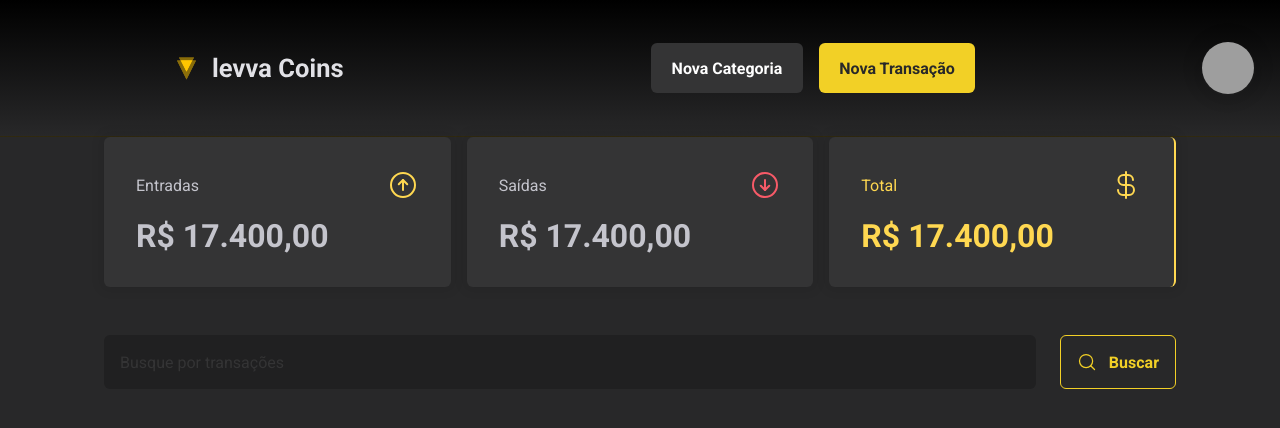
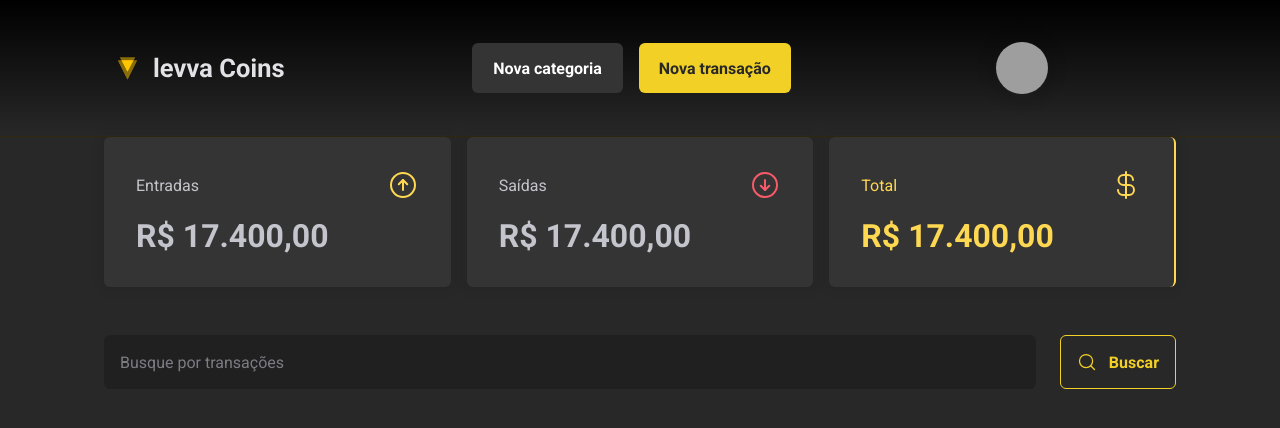
Before and after one commit to Lucas21032002/Levva-Coins-Layout, a React (Vite) app: page /home in a window 1280 px wide. Shown: the top 428 px of the page. Built offline with nearby package versions, Linux system fonts and the light colour scheme; grey boxes are pictures that could not be loaded.

Commit message:
Criação do Modal de nova categoria e nova transação
Criação e estilização dos modais para adicionar nova categoria de gastos e inserir uma nova transação;

```diff
--- a/package.json
+++ b/package.json
@@ -10,6 +10,7 @@
     "preview": "vite preview"
   },
   "dependencies": {
+    "@radix-ui/react-dialog": "^1.0.3",
     "phosphor-react": "^1.4.1",
     "react": "^18.2.0",
     "react-dom": "^18.2.0",
--- a/src/components/Header/index.tsx
+++ b/src/components/Header/index.tsx
@@ -1,17 +1,90 @@
+import { ReactNode } from "react";
 import { HeaderContainer, HeaderContent, NewCategoryButton, NewTransactionButton, UserAvatar } from "./styles";
 import logo from "../../assets/Logo.svg"
+import { Modal } from "../Modal";
+import { Form, FormButton, FormInput, TransactionTypeButton, TransactionTypeContainer } from "../../styles/global";
+import { ArrowCircleUp, ArrowCircleDown } from "phosphor-react"
+import { defaultTheme } from "../../styles/defaultTheme";
 
 export function Header() {
+    const newCategoryButton: ReactNode = <NewCategoryButton>Nova categoria</NewCategoryButton>;
+
+    const newTransactionButton: ReactNode = <NewTransactionButton>Nova transação</NewTransactionButton>;
+
+    const userAvatar: ReactNode = <UserAvatar src="https://github.com/jemluz.png" />;
+
     return (
         <HeaderContainer>
             <HeaderContent>
                 <img src={logo} />
                 <div>
-                    <NewCategoryButton>Nova Categoria</NewCategoryButton>
-                    <NewTransactionButton>Nova Transação</NewTransactionButton>
+                    <Modal title="Nova categoria" trigger={newCategoryButton}>
+                        <p>Cadastre uma categoria antes de criar uma transação</p>
+                        <Form>
+                            <FormInput
+                                type="text"
+                                placeholder="Descrição"
+                            />
+                            <FormButton type="submit">Cadastrar</FormButton>
+                        </Form>
+                    </Modal>
+                    <Modal title="Nova transação" trigger={newTransactionButton}>
+                        <Form>
+                            <FormInput
+                                type="text"
+                                placeholder="Descrição"
+                                required
+                            />
+                            <FormInput
+                                type="number"
+                                placeholder="Valor"
+                                required
+                            />
+                            <FormInput
+                                type="text"
+                                placeholder="Categoria"
+                                required
+                            />
+                            <TransactionTypeContainer>
+                                <TransactionTypeButton
+                                    variant="income"
+                                    type="button"
+                                >
+                                    <ArrowCircleUp   size={24} color={defaultTheme["gren-500"]} />
+                                    Entrada
+                                </TransactionTypeButton>
+
+                                <TransactionTypeButton
+                                    variant="outcome"
+                                    type="button"
+                                >
+                                    <ArrowCircleDown size={24} color={defaultTheme["red-500"]} />
+                                    Saída
+                                </TransactionTypeButton>
+                            </TransactionTypeContainer>
+                                <FormButton type="submit">Cadastrar</FormButton>
+                        </Form>
+                    </Modal>
                 </div>
+                <Modal title="Meu perfil" trigger={userAvatar}>
+                     <Form>
+                        <UserAvatar
+                            src="https://github.com/jemluz.png"
+                            variant="large"
+                        />
+                        <FormInput
+                            type="email"
+                            placeholder="jemima@jemima.io"
+                        />
+                        <FormInput
+                            type="email"
+                            placeholder="jemima@jemima.io"
+                            disabled
+                        />
+                        <FormButton type="submit">Atualizar</FormButton>
+                     </Form>
+                </Modal>
             </HeaderContent>
-            <UserAvatar src="https://github.com/jemluz.png" />
         </HeaderContainer>
     )
 }
--- a/src/components/Header/styles.tsx
+++ b/src/components/Header/styles.tsx
@@ -1,4 +1,5 @@
-import styled from "styled-components";
+import styled, { css } from "styled-components";
+
 
 export const HeaderContainer = styled.header`
     background: linear-gradient(to bottom, black, #282829);
@@ -68,9 +69,11 @@
         background-color: ${(props) => props.theme["yellow-500"]};
 }
 `
+interface UserAvatarProps {
+    variant?: "large";
+}
 
-
-export const UserAvatar = styled.img`
+export const UserAvatar = styled.img<UserAvatarProps>`
     width: 3.5rem;
     height: 3.5rem;
     border-radius: 50%;
@@ -88,4 +91,12 @@
         border: 2px solid ${(props) => props.theme["yellow-500"]};
         box-shadow: 0px 0px 10px 20px #00000015;
     }
-`
+
+    ${(props) => props.variant === "large" &&
+        css`
+            width: 8rem;
+            height: 8rem;
+            margin-bottom: 1rem;
+        `
+}
+`;
--- /dev/null
+++ b/src/components/Modal/index.tsx
@@ -0,0 +1,29 @@
+import { ReactNode } from "react";
+import * as Dialog from "@radix-ui/react-dialog";
+import { Overlay, Content, CloseButton } from "../Modal/styles";
+import { X } from "phosphor-react"
+
+interface ModalProps {
+    title: string;
+    trigger: ReactNode;
+    children: ReactNode;
+}
+
+export function Modal({title, trigger, children}: ModalProps){
+    return (
+        < Dialog.Root >
+            <Dialog.Trigger asChild>{trigger}</Dialog.Trigger>
+            <Dialog.Portal>
+                <Overlay>
+                    <Content>
+                        <Dialog.Title>{title}</Dialog.Title>
+                        <CloseButton>
+                            <X size={24} />
+                        </CloseButton>
+                        {children}
+                    </Content>
+                </Overlay>
+            </Dialog.Portal>
+        </Dialog.Root >
+    )
+}
--- /dev/null
+++ b/src/components/Modal/styles.ts
@@ -0,0 +1,31 @@
+import styled from "styled-components";
+import * as Dialog from "@radix-ui/react-dialog"
+
+export const Overlay = styled(Dialog.Overlay)`
+    position: fixed;
+    width: 100vw;
+    height: 100vh;
+    inset: 0;
+    background: #00000075;
+`;
+
+export const Content = styled(Dialog.Content)`
+    min-width: 32rem;
+    border-radius: 6px;
+    padding: 2.5rem 3rem;
+    background: ${props => props.theme["gray-600"]};
+    position: fixed;
+    top: 50%;
+    left: 50%;
+    transform: translate(-50%, -50% );
+`;
+
+export const CloseButton = styled(Dialog.Close)`
+    position: absolute;
+    background: transparent;
+    border: 0;
+    top: 1.5rem;
+    right: 1.5rem;
+    line-height: 0;
+    color: ${props => props.theme["gray-400"]};
+`;
--- a/src/components/SearchForm/style.ts
+++ b/src/components/SearchForm/style.ts
@@ -20,7 +20,7 @@
         padding: 1rem;
 
         &::placeholder {
-            color: ${props => props.theme["gray-500"]}
+            color: ${props => props.theme["gray-400"]}
         }
     }
 
--- a/src/styles/defaultTheme.ts
+++ b/src/styles/defaultTheme.ts
@@ -13,4 +13,5 @@
     "yellow-500": "#FFD851",
 
     "red-500": "#F75A68",
+    "gren-500": "#00b37e"
 } as const;
--- a/src/styles/global.ts
+++ b/src/styles/global.ts
@@ -23,6 +23,8 @@
 export const Form = styled.form`
     display: flex;
     flex-direction: column;
+    align-items: center;
+
     padding-top: 1rem;
 `
 export const FormInput = styled.input`
@@ -32,6 +34,7 @@
 
     padding: 1rem;
     border-radius: 6px;
+    width: 100%;
 
     & + & {
         margin-top: 1rem;
@@ -39,9 +42,10 @@
 `
 export const FormButton = styled.button`
     background: ${(props) => props.theme["yellow-300"]};
+    width: 100%;
 
     padding: 1rem 0;
-    margin-top: 1rem;
+    margin-top: 1.5rem;
 
     border-radius: 6px;
     border: 1px solid ${(props) => props.theme["yellow-300"]};
@@ -60,3 +64,31 @@
     color: ${(props) => props.theme["yellow-500"]};
     margin-top: 1rem;
 `
+
+interface TransactionTypeButtonProps {
+    variant: "income" | "outcome";
+}
+
+export const TransactionTypeContainer = styled.div`
+    display: grid;
+    grid-template-columns: repeat(2, 1fr);
+    margin-top: 1rem;
+    gap: 1rem;
+    width: 100%;
+`;
+
+export const TransactionTypeButton = styled.button<TransactionTypeButtonProps>`
+    cursor: pointer;
+    background: ${props => props.theme["gray-700"]};
+    color:  ${(props) => props.theme["gray-300"]};
+
+    border-radius: 6px;
+    border: 0;
+
+    padding: 1rem;
+
+    display: flex;
+    align-items: center;
+    justify-content: center;
+    gap: 0.5rem;
+`;
```
Also changed, not shown: 1 other file (tests, documents, lock files or other folders).
